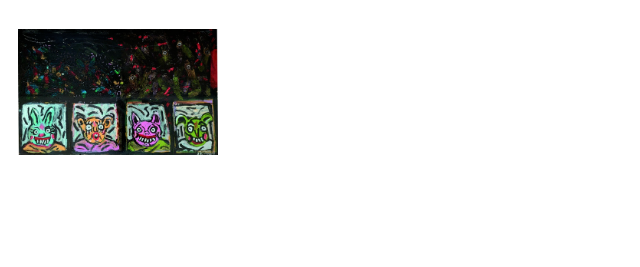
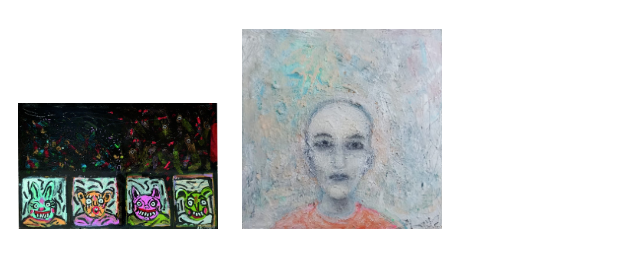
Before and after one commit to efratkatz/efratkatz.github.io, a plain HTML site: page index.html in a window 1280 px wide. Shown: the part 61-328 px from the top of the page, without its empty margins (0-640 px from the left). Drawn offline with Linux system fonts and the light colour scheme.

Commit message:
Update index.html

```diff
--- a/index.html
+++ b/index.html
@@ -9,6 +9,7 @@
     <h1>My Drawings</h1>
     <div>
         <img src="peep%20show.jpg" alt="Peep Show" style="width:200px; margin:10px;">
+        <img src="aka.jpeg" alt="AKA" style="width:200px; margin:10px;">
         <!-- הוסיפי כאן עוד תמונות עם נתיב קובץ התמונה -->
     </div>
 </body>
```
